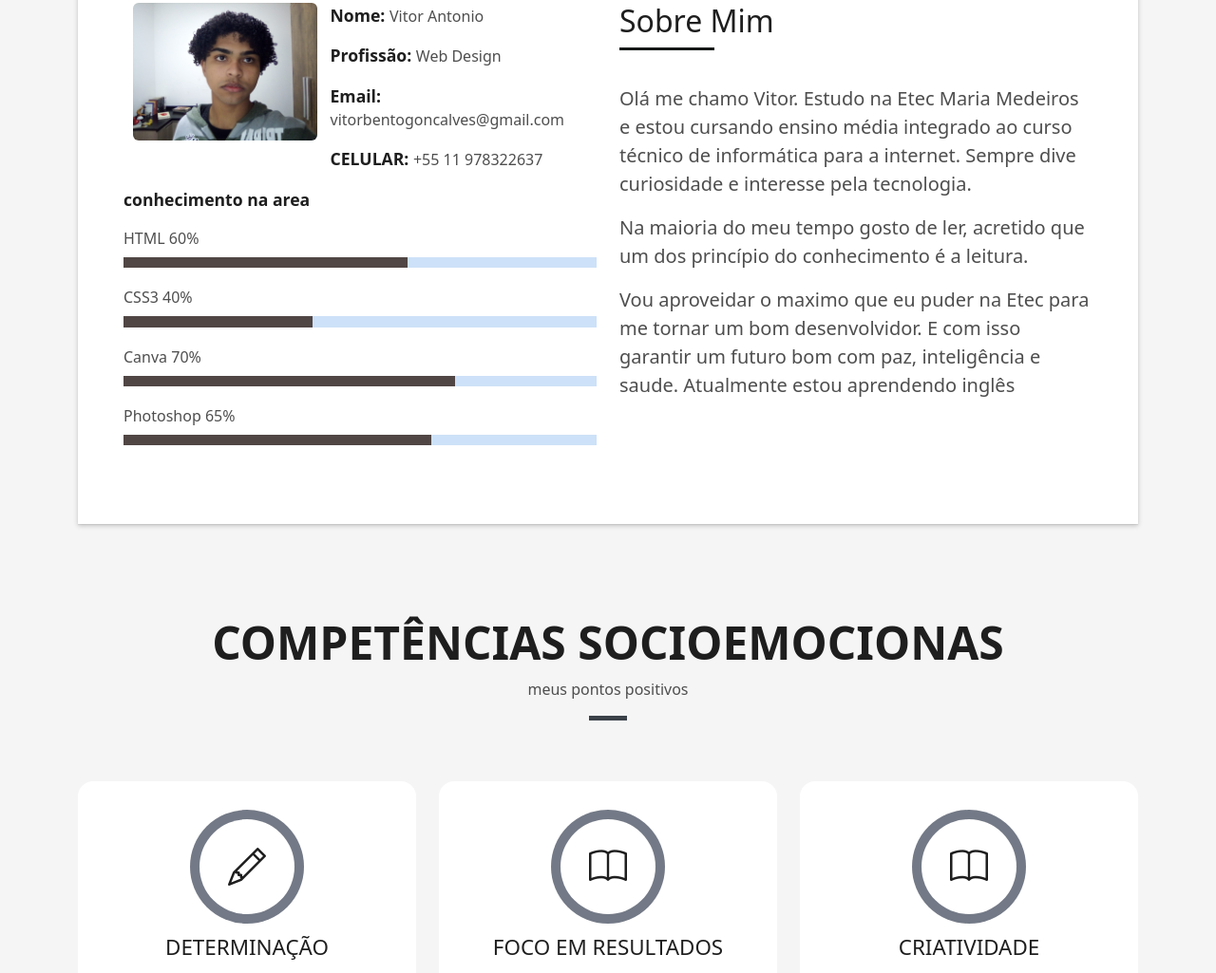
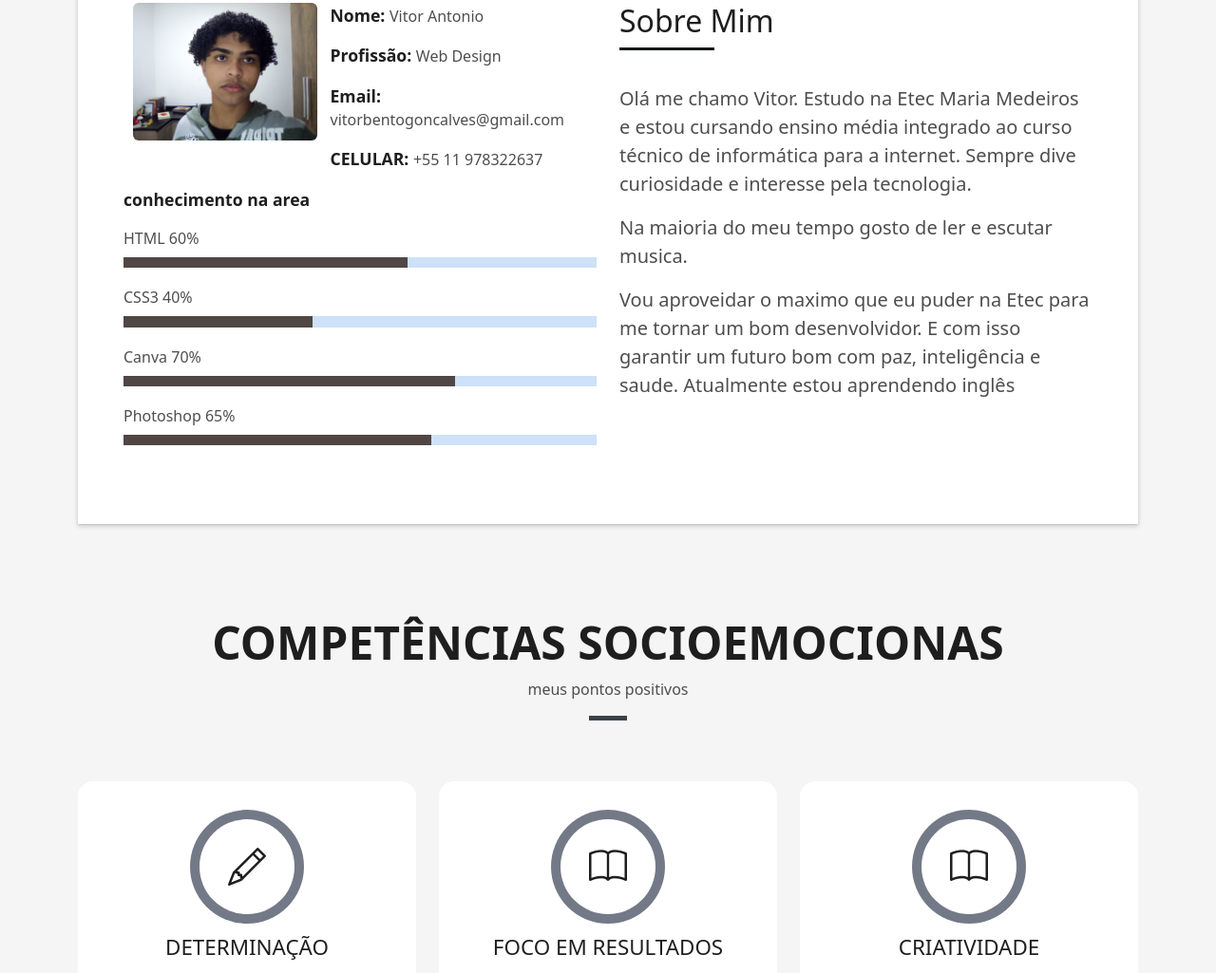
Before and after one commit to vitorgoncalve/curriculo, a plain HTML site: page index.html in a window 1280 px wide. Shown: the part 925-1950 px from the top of the page at 95% size. Drawn offline with Linux system fonts and the light colour scheme.

Commit message:
Add files via upload

```diff
--- a/index.html
+++ b/index.html
@@ -128,7 +128,7 @@
                    técnico de informática para a internet. Sempre dive curiosidade e interesse pela tecnologia.
                     </p>
                     <p class="lead">
-                     Na maioria do meu tempo gosto de ler, acretido que um dos princípio do conhecimento é a leitura.
+                     Na maioria do meu tempo gosto de ler e escutar musica.
                     </p>
                     <p class="lead">
                      Vou aproveidar o maximo que eu puder na Etec para me tornar um bom desenvolvidor.
```
